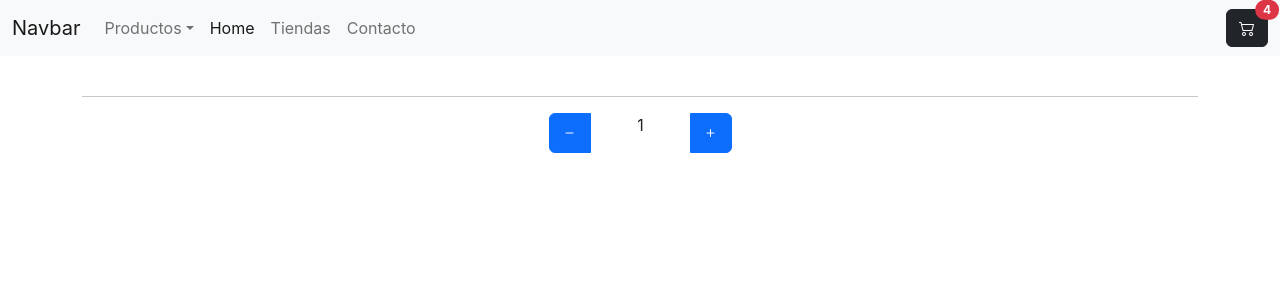
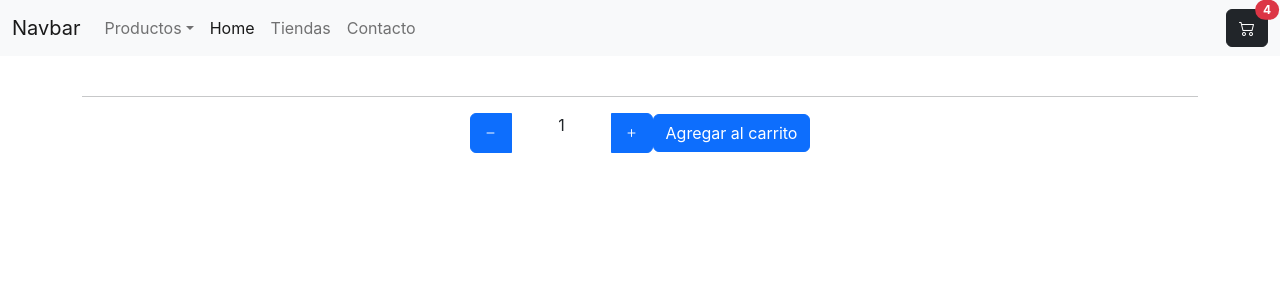
Before and after one commit to ElGuiChe/ReactECommerce, a React (Create React App) app: page /Producto/1 in a window 1280 px wide. Shown: the top 300 px of the page. Built offline with nearby package versions, Linux system fonts and the light colour scheme; no server answers.

Commit message:
Se agrega botón de agregar al carrito

```diff
--- a/src/App.js
+++ b/src/App.js
@@ -7,6 +7,7 @@ import Contacto from "./components/Pages/Contacto/Contacto"
 import ProductDetailContainer from "./components/ProductDetailContainer/ProductDetailContainer";
 import Producto from "./components/Pages/Producto/Producto"
 import CategoryDetailContainer from "./components/Pages/CategoryDetailContainer/CategoryDetailContainer";
+import Carrito from "./components/Pages/Carrito/Carrito";
 
 function App() {
   return (
@@ -19,6 +20,7 @@ function App() {
           <Route parh="/Producto" element={<Producto/>}/>
           <Route path="/Producto/:id" element={<ProductDetailContainer/>}/>
           <Route path="/Categoria/:id" element={<CategoryDetailContainer/>}/>
+          <Route path="/Carrito" element={<Carrito/>}/>
           </Routes>
     </div>
   );
--- a/src/components/CartWitget.js
+++ b/src/components/CartWitget.js
@@ -1,13 +1,14 @@
 import React from "react";
+import { Link } from "react-router-dom";
 
 const Cart = () => {
   return (
-    <button type="button" class="btn btn-dark position-relative">
+    <Link to="/Carrito" class="btn btn-dark position-relative">
       <i class="bi bi-cart2"></i>
       <span class="position-absolute top-0 start-100 translate-middle badge rounded-pill bg-danger">
         4<span class="visually-hidden">unread messages</span>
       </span>
-    </button>
+    </Link>
   );
 };
 
--- a/src/components/Item/Item.js
+++ b/src/components/Item/Item.js
@@ -1,6 +1,5 @@
 import React from "react";
 import { Link } from "react-router-dom";
-import Contador from "../ItemCount/ItemCount";
 
 function Item({ category, id, img, description, price, title }) {
   return (
@@ -13,10 +12,6 @@ function Item({ category, id, img, description, price, title }) {
           Ver detalle
         </Link>
 
-        <a href="#" className="btn btn-primary">
-          Agregar al <i className="bi bi-cart"></i>
-        </a>
-
       </div>
     </div>
   );
--- a/src/components/ItemCount/ItemCount.js
+++ b/src/components/ItemCount/ItemCount.js
@@ -5,18 +5,22 @@ let estilo = {
   ancho: "width:100px",
 };
 
-const stock = 5;
-const Contador = () => {
+export default function Contador({onAddItemsToCart}) {
+  const stock = 5;
+
   const [contador, setContador] = useState(1);
 
   function restarAlContador() {
     contador === 0 ? console.log(contador) : setContador(contador - 1);
-    console.log(contador);
   }
 
   function sumarAlContador() {
     contador === stock ? console.log(contador) : setContador(contador + 1);
+  }
+
+  function onAdd() {
     console.log(contador);
+    onAddItemsToCart(contador);
   }
 
   return (
@@ -34,8 +38,9 @@ const Contador = () => {
           <i class="bi bi-plus"></i>
         </button>
       </div>
+      <button onClick={onAdd} type="button" class="btn btn-primary">
+        Agregar al carrito
+      </button>
     </div>
   );
-};
-
-export default Contador;
+}
--- a/src/components/ProductDetail/ProductDetail.js
+++ b/src/components/ProductDetail/ProductDetail.js
@@ -1,15 +1,29 @@
 //import ProductDetailContainer from "../ProductDetailContainer/ProductDetailContainer";
 import Contador from "../ItemCount/ItemCount";
+import { useState } from "react";
+import { Link } from "react-router-dom";
 
 export default function ProductDetail ({ title , description, image}) {
-  console.log(title)
+
+  //
+  const [productAddedToCard, setProductAddedToCard] = useState(false);
+  const onAdd = (quantityToAdd) => {
+    console.log(quantityToAdd);
+    setProductAddedToCard(true);
+};
+
+//
+
   return (
       <div className="container">
         <img src={image}></img>
           <span>{title} </span>
           <p>{description}</p>
           <hr />
-        <Contador />
+          {productAddedToCard ? <Link className="btn btn-primary" to="/Carrito" >Producto agregado, ver carrito!</Link> : (
+        <Contador
+        onAddItemsToCart={onAdd}/>
+  )}
       </div>
   );
 }
```
